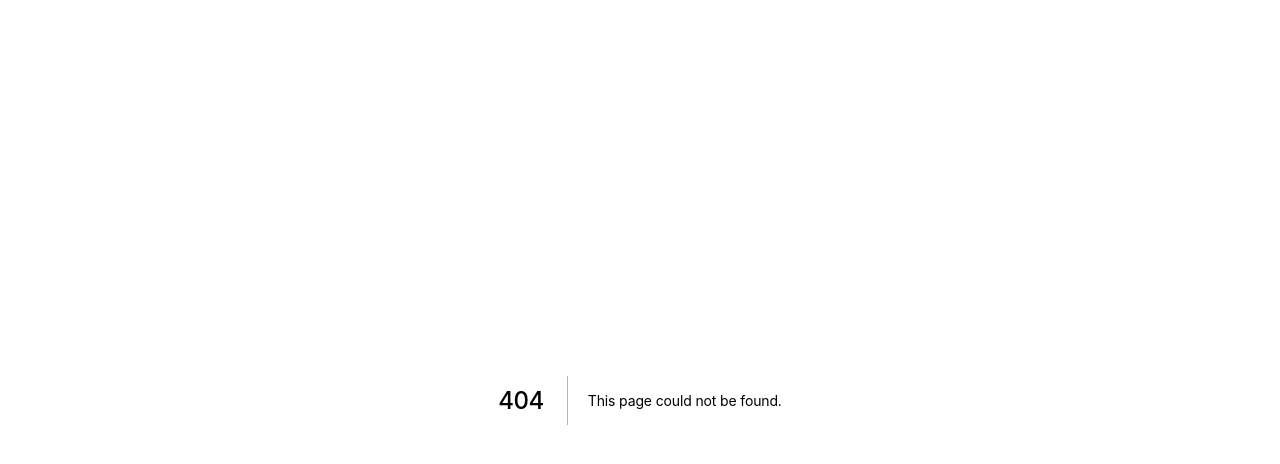
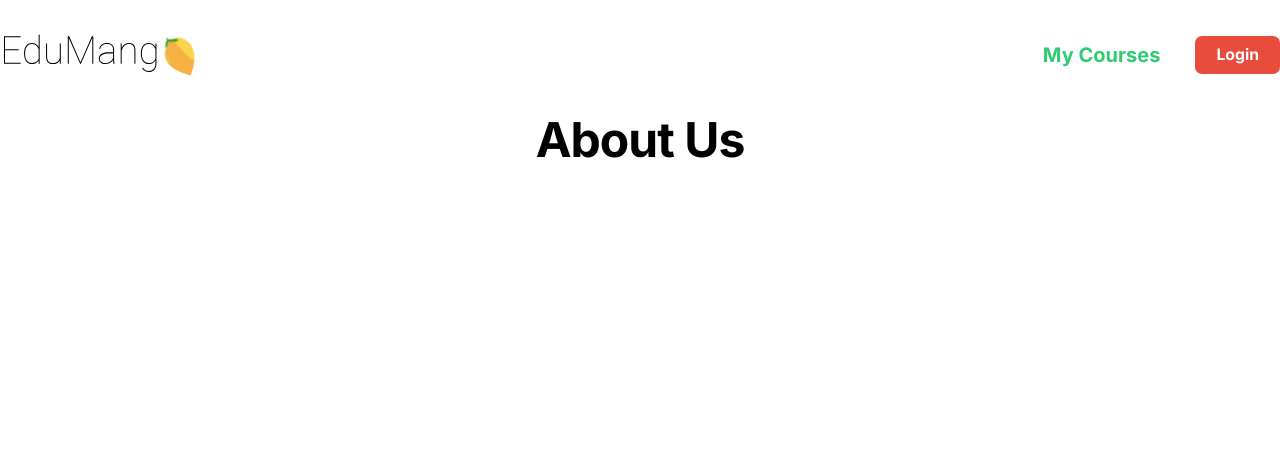
Before and after one commit to ShubhamPatilsd/www-edumango, a Next.js app: page /about in a window 1280 px wide. Before the commit this address had no page. Shown: the top 464 px of the page. Built offline with nearby package versions, Linux system fonts and the light colour scheme.

Commit message:
stashing commits

```diff
--- /dev/null
+++ b/src/modules/aboutus.tsx
@@ -0,0 +1,16 @@
+
+import {Navbar} from '../components/Navbar';
+import Image from 'next/image'
+
+export default function AboutUs() {
+  return (
+      <>
+        <Navbar/>
+        <div className="text-center">
+            <h1>About Us</h1>
+            </div>
+      </>
+
+
+  )
+}
--- /dev/null
+++ b/src/pages/about.tsx
@@ -0,0 +1,4 @@
+import AboutUs from "../modules/aboutus";
+
+
+export default AboutUs;
```
